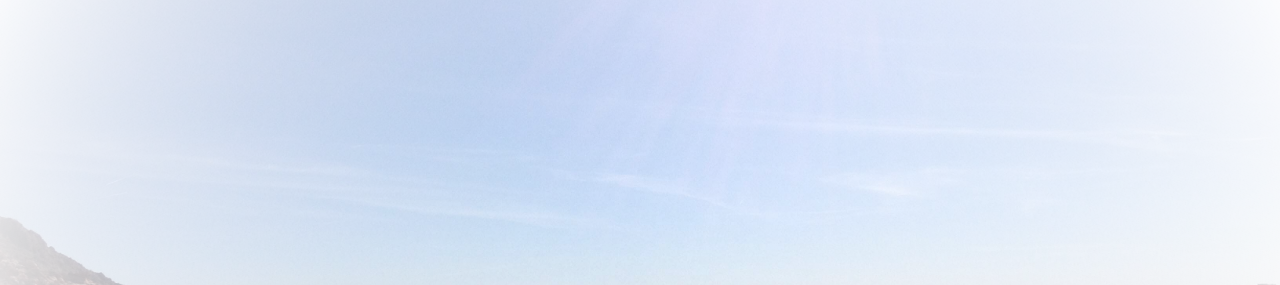
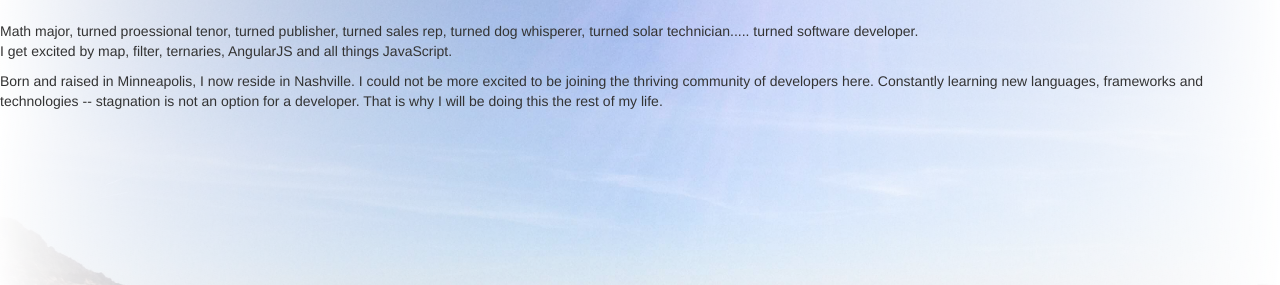
Before and after one commit to m-tambo/m-tambo.github.io, a website: page index.html at #!/about in a window 1280 px wide. Shown: the part 59-344 px from the top of the page. Drawn offline with nearby package versions, Linux system fonts and the light colour scheme; some packages are replaced by stand-ins of ours; a web font is replaced by a local one.

Commit message:
about me content

```diff
--- a/app/partials/about.html
+++ b/app/partials/about.html
@@ -1 +1,4 @@
-<h1 class='center'>About michael</h1>
+<div class="about-block">
+  <p>Math major, turned proessional tenor, turned publisher, turned sales rep, turned dog whisperer, turned solar technician..... turned software developer. </br>I get excited by map, filter, ternaries, AngularJS and all things JavaScript.</p>
+  <p>Born and raised in Minneapolis, I now reside in Nashville. I could not be more excited to be joining the thriving community of developers here. Constantly learning new languages, frameworks and technologies -- stagnation is not an option for a developer. That is why I will be doing this the rest of my life.</p>
+</div>
```
